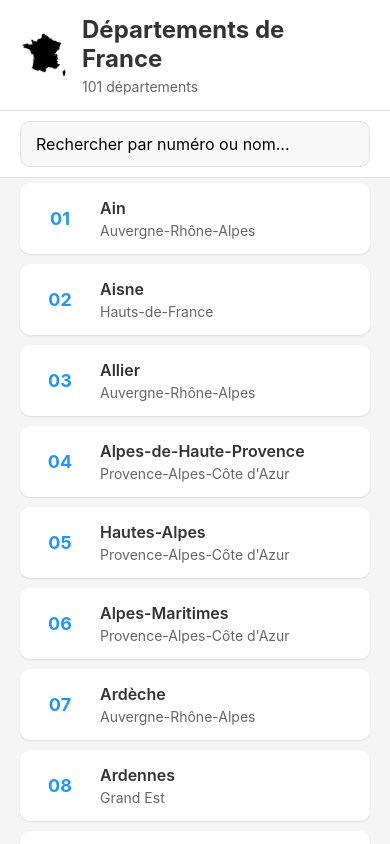
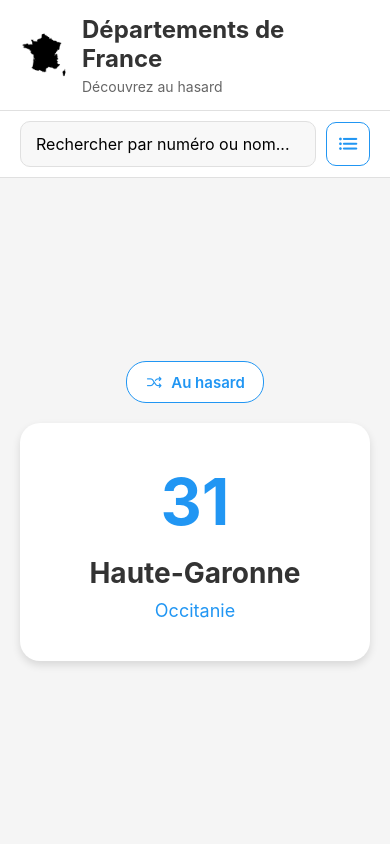
Before and after one commit to taviani/departements, a React Native app: screen / in a window 390 px wide. Built offline with nearby package versions, Linux system fonts and the light colour scheme.

Commit message:
Add random featured department, list toggle, and region filtering.
Show a large random department by default with shuffle refresh, optional full list via search bar icon, and tap region names to browse departments in that region.

```diff
--- a/App.js
+++ b/App.js
@@ -9,6 +9,7 @@ import {
   StatusBar,
   Image,
 } from 'react-native';
+import { Ionicons } from '@expo/vector-icons';
 import * as SplashScreen from 'expo-splash-screen';
 import AnimatedSplash from './components/AnimatedSplash';
 import { departements } from './data/departements';
@@ -24,22 +25,70 @@ const AppLogo = () => (
   />
 );
 
-const DepartementItem = ({ item, onPress }) => (
+const DepartementItem = ({ item, onPress, onRegionPress }) => (
   <TouchableOpacity style={styles.item} onPress={() => onPress(item)}>
     <View style={styles.itemContent}>
       <Text style={styles.itemNumber}>{item.number}</Text>
       <View style={styles.itemInfo}>
         <Text style={styles.itemName}>{item.name}</Text>
-        <Text style={styles.itemRegion}>{item.region}</Text>
+        <TouchableOpacity onPress={() => onRegionPress(item.region)}>
+          <Text style={[styles.itemRegion, styles.regionLink]}>{item.region}</Text>
+        </TouchableOpacity>
       </View>
     </View>
   </TouchableOpacity>
+);
+
+const pickRandomDepartement = (current) => {
+  if (departements.length <= 1) {
+    return departements[0];
+  }
+
+  let next = current;
+  while (next === current) {
+    next = departements[Math.floor(Math.random() * departements.length)];
+  }
+  return next;
+};
+
+const FeaturedDepartementCard = ({ item, onPress, onRefresh, onRegionPress }) => (
+  <View style={styles.featuredContainer}>
+    <TouchableOpacity
+      style={styles.randomButton}
+      onPress={onRefresh}
+      accessibilityLabel="Afficher un autre département au hasard"
+    >
+      <Ionicons name="shuffle" size={18} color="#2196F3" />
+      <Text style={styles.randomButtonText}>Au hasard</Text>
+    </TouchableOpacity>
+
+    <TouchableOpacity
+      style={styles.featuredCard}
+      onPress={() => onPress(item)}
+      activeOpacity={0.9}
+    >
+      <Text style={styles.featuredNumber}>{item.number}</Text>
+      <Text style={styles.featuredName}>{item.name}</Text>
+      <TouchableOpacity onPress={() => onRegionPress(item.region)}>
+        <Text style={[styles.featuredRegion, styles.regionLink]}>{item.region}</Text>
+      </TouchableOpacity>
+    </TouchableOpacity>
+  </View>
 );
 
 export default function App() {
   const [splashVisible, setSplashVisible] = useState(true);
   const [searchQuery, setSearchQuery] = useState('');
   const [selectedDepartement, setSelectedDepartement] = useState(null);
+  const [randomDepartement, setRandomDepartement] = useState(
+    () => pickRandomDepartement(null)
+  );
+  const [showFullList, setShowFullList] = useState(false);
+  const [selectedRegion, setSelectedRegion] = useState(null);
+
+  const isSearchEmpty = !searchQuery.trim();
+  const showFeatured = isSearchEmpty && !showFullList && !selectedRegion;
+  const showList = !isSearchEmpty || showFullList || selectedRegion;
 
   useEffect(() => {
     SplashScreen.hideAsync().catch(() => {});
@@ -50,18 +99,26 @@ export default function App() {
   }, []);
 
   const filteredDepartements = useMemo(() => {
+    let data = departements;
+
+    if (selectedRegion) {
+      data = data.filter((dept) => dept.region === selectedRegion);
+    }
+
     if (!searchQuery.trim()) {
-      return departements;
+      return data;
     }
 
     const query = searchQuery.toLowerCase().trim();
-    return departements.filter(
+    return data.filter(
       (dept) =>
         dept.number.toLowerCase().includes(query) ||
         dept.name.toLowerCase().includes(query) ||
         dept.region.toLowerCase().includes(query)
     );
-  }, [searchQuery]);
+  }, [searchQuery, selectedRegion]);
+
+  const listData = filteredDepartements;
 
   const handleDepartementPress = (departement) => {
     setSelectedDepartement(departement);
@@ -70,6 +127,35 @@ export default function App() {
   const handleBackPress = () => {
     setSelectedDepartement(null);
   };
+
+  const handleSearchChange = (text) => {
+    setSearchQuery(text);
+    if (!text.trim() && !selectedRegion) {
+      setShowFullList(false);
+    }
+  };
+
+  const handleRegionPress = (region) => {
+    setSelectedDepartement(null);
+    setSelectedRegion(region);
+    setShowFullList(true);
+    setSearchQuery('');
+  };
+
+  const handleRegionBack = () => {
+    setSelectedRegion(null);
+    if (!searchQuery.trim()) {
+      setShowFullList(false);
+    }
+  };
+
+  const handleListToggle = () => {
+    setShowFullList((prev) => !prev);
+  };
+
+  const handleRandomRefresh = useCallback(() => {
+    setRandomDepartement((current) => pickRandomDepartement(current));
+  }, []);
 
   const mainContent = selectedDepartement ? (
     <SafeAreaView style={styles.container}>
@@ -84,7 +170,11 @@ export default function App() {
         <View style={styles.detailCard}>
           <Text style={styles.detailNumber}>{selectedDepartement.number}</Text>
           <Text style={styles.detailName}>{selectedDepartement.name}</Text>
-          <Text style={styles.detailRegion}>Région: {selectedDepartement.region}</Text>
+          <TouchableOpacity onPress={() => handleRegionPress(selectedDepartement.region)}>
+            <Text style={[styles.detailRegion, styles.regionLink]}>
+              Région: {selectedDepartement.region}
+            </Text>
+          </TouchableOpacity>
         </View>
       </View>
     </SafeAreaView>
@@ -95,30 +185,73 @@ export default function App() {
         <View style={styles.headerRow}>
           <AppLogo />
           <View style={styles.headerText}>
-            <Text style={styles.title}>Départements de France</Text>
+            <Text style={styles.title}>
+              {selectedRegion || 'Départements de France'}
+            </Text>
             <Text style={styles.subtitle}>
-              {filteredDepartements.length} département{filteredDepartements.length > 1 ? 's' : ''}
+              {selectedRegion
+                ? `${listData.length} département${listData.length > 1 ? 's' : ''}`
+                : showFeatured
+                  ? 'Découvrez au hasard'
+                  : `${listData.length} département${listData.length > 1 ? 's' : ''}`}
             </Text>
           </View>
         </View>
       </View>
 
       <View style={styles.searchContainer}>
+        <View style={styles.searchRow}>
           <TextInput
             style={styles.searchInput}
             placeholder="Rechercher par numéro ou nom..."
             value={searchQuery}
-          onChangeText={setSearchQuery}
+            onChangeText={handleSearchChange}
             clearButtonMode="while-editing"
             autoCapitalize="none"
             autoCorrect={false}
           />
+          {isSearchEmpty && !selectedRegion && (
+            <TouchableOpacity
+              style={[styles.listToggle, showFullList && styles.listToggleActive]}
+              onPress={handleListToggle}
+              accessibilityLabel={showFullList ? 'Masquer la liste' : 'Afficher la liste'}
+            >
+              <Ionicons
+                name="list"
+                size={22}
+                color={showFullList ? '#fff' : '#2196F3'}
+              />
+            </TouchableOpacity>
+          )}
+        </View>
       </View>
 
+      {selectedRegion && (
+        <View style={styles.regionBar}>
+          <TouchableOpacity style={styles.regionBackButton} onPress={handleRegionBack}>
+            <Text style={styles.backButtonText}>← Retour</Text>
+          </TouchableOpacity>
+        </View>
+      )}
+
+      {showFeatured && (
+        <FeaturedDepartementCard
+          item={randomDepartement}
+          onPress={handleDepartementPress}
+          onRefresh={handleRandomRefresh}
+          onRegionPress={handleRegionPress}
+        />
+      )}
+
+      {showList && (
         <FlatList
-        data={filteredDepartements}
+          data={listData}
           renderItem={({ item }) => (
-          <DepartementItem item={item} onPress={handleDepartementPress} />
+            <DepartementItem
+              item={item}
+              onPress={handleDepartementPress}
+              onRegionPress={handleRegionPress}
+            />
           )}
           keyExtractor={(item) => item.number}
           style={styles.list}
@@ -134,6 +267,7 @@ export default function App() {
             index,
           })}
         />
+      )}
     </SafeAreaView>
   );
 
--- a/styles/AppStyles.js
+++ b/styles/AppStyles.js
@@ -42,7 +42,13 @@ export const styles = StyleSheet.create({
     borderBottomWidth: 1,
     borderBottomColor: '#e0e0e0',
   },
+  searchRow: {
+    flexDirection: 'row',
+    alignItems: 'center',
+    gap: 10,
+  },
   searchInput: {
+    flex: 1,
     backgroundColor: '#f8f8f8',
     borderRadius: 10,
     paddingHorizontal: 15,
@@ -50,6 +56,75 @@ export const styles = StyleSheet.create({
     fontSize: 16,
     borderWidth: 1,
     borderColor: '#e0e0e0',
+  },
+  listToggle: {
+    width: 44,
+    height: 44,
+    borderRadius: 10,
+    borderWidth: 1,
+    borderColor: '#2196F3',
+    alignItems: 'center',
+    justifyContent: 'center',
+    backgroundColor: '#fff',
+  },
+  listToggleActive: {
+    backgroundColor: '#2196F3',
+  },
+  featuredContainer: {
+    flex: 1,
+    padding: 20,
+    justifyContent: 'center',
+  },
+  randomButton: {
+    flexDirection: 'row',
+    alignItems: 'center',
+    alignSelf: 'center',
+    gap: 8,
+    paddingVertical: 10,
+    paddingHorizontal: 18,
+    borderRadius: 20,
+    borderWidth: 1,
+    borderColor: '#2196F3',
+    backgroundColor: '#fff',
+    marginBottom: 20,
+  },
+  randomButtonText: {
+    fontSize: 15,
+    fontWeight: '600',
+    color: '#2196F3',
+  },
+  featuredCard: {
+    backgroundColor: '#fff',
+    borderRadius: 20,
+    paddingVertical: 40,
+    paddingHorizontal: 28,
+    alignItems: 'center',
+    shadowColor: '#000',
+    shadowOffset: {
+      width: 0,
+      height: 4,
+    },
+    shadowOpacity: 0.12,
+    shadowRadius: 8,
+    elevation: 4,
+  },
+  featuredNumber: {
+    fontSize: 64,
+    fontWeight: 'bold',
+    color: '#2196F3',
+    marginBottom: 16,
+  },
+  featuredName: {
+    fontSize: 28,
+    fontWeight: 'bold',
+    color: '#333',
+    textAlign: 'center',
+    marginBottom: 10,
+  },
+  featuredRegion: {
+    fontSize: 18,
+    color: '#666',
+    textAlign: 'center',
   },
   list: {
     flex: 1,
@@ -97,6 +172,19 @@ export const styles = StyleSheet.create({
     fontSize: 14,
     color: '#666',
   },
+  regionLink: {
+    color: '#2196F3',
+  },
+  regionBar: {
+    backgroundColor: '#fff',
+    paddingHorizontal: 20,
+    paddingBottom: 10,
+    borderBottomWidth: 1,
+    borderBottomColor: '#e0e0e0',
+  },
+  regionBackButton: {
+    alignSelf: 'flex-start',
+  },
   backButton: {
     marginBottom: 10,
   },
```
Lines whose indentation alone changed are shown as unchanged.
